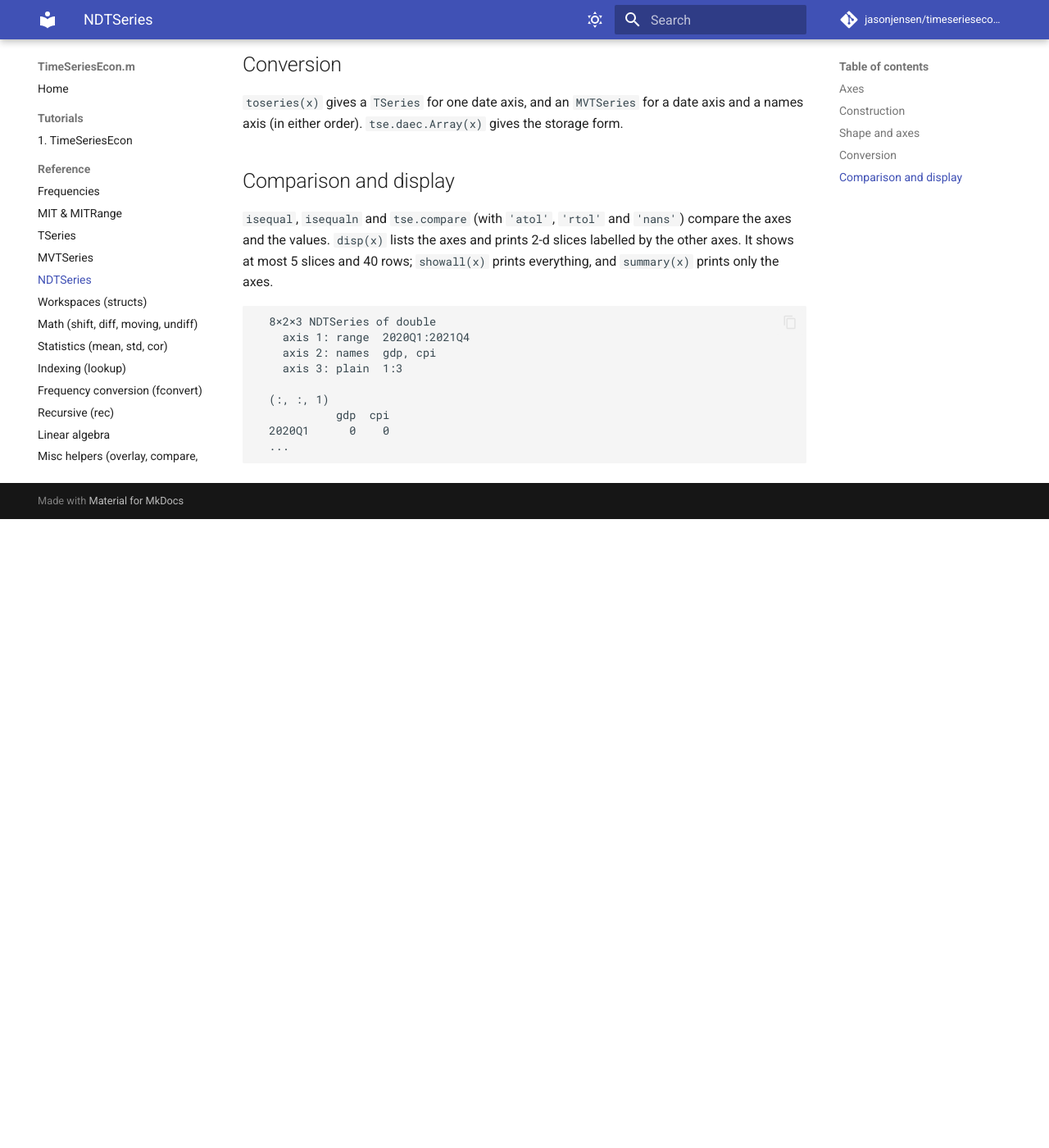
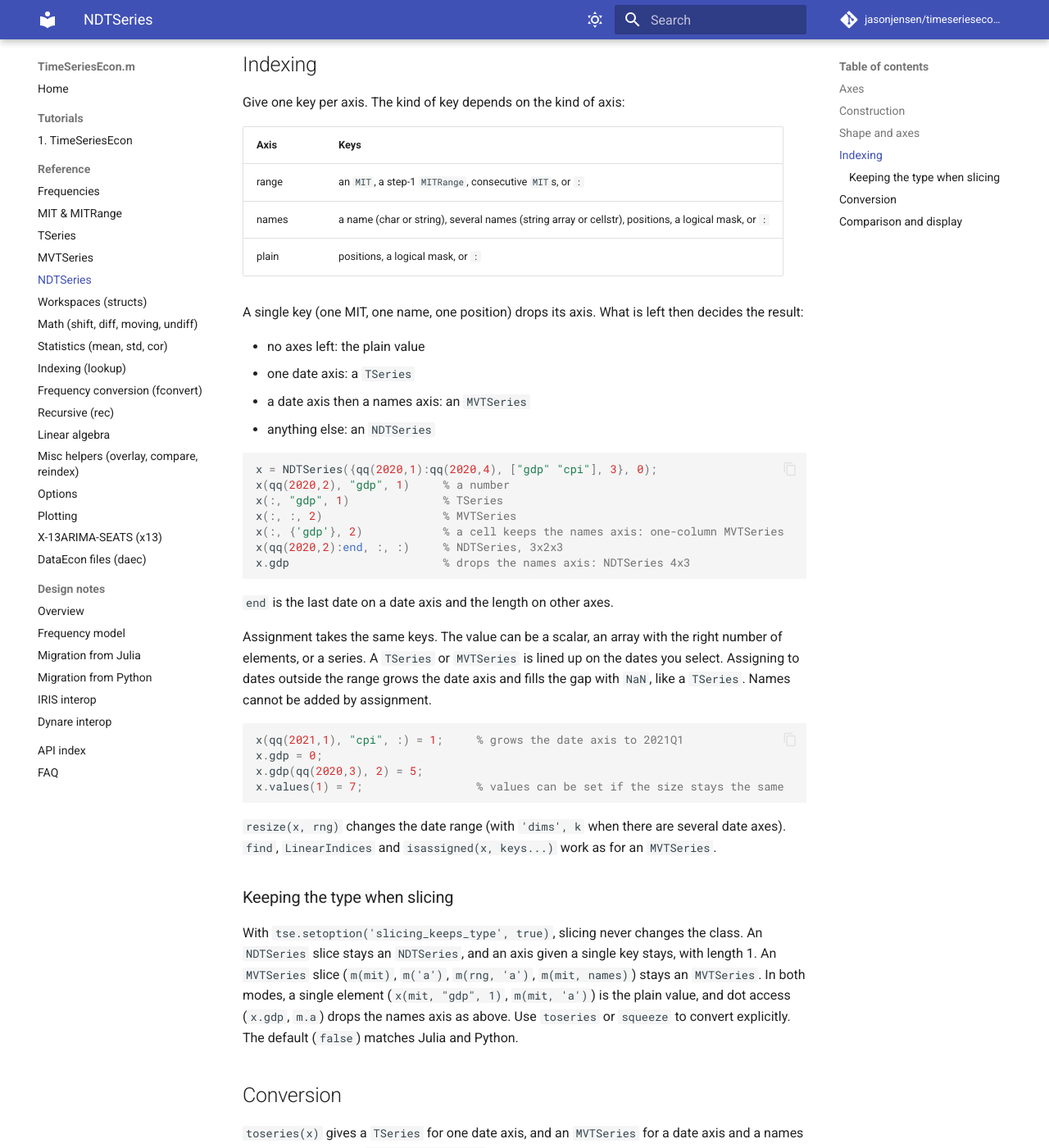
Before and after one commit to jasonjensen/TimeSeriesEcon.m, an MkDocs documentation site: the page built from docs/reference/ndtseries.md, in a window 1280 px wide and 1400 px high, scrolled down 2017 px. Shown: the whole window at 82% size. Built offline with MkDocs 1.6.1 and Material for MkDocs 9.7.7, drawn with Linux system fonts in a browser that asks for light colours; comment, search, counter and statistics services are not loaded; before the commit the page ends 2650 px from its top, so only the background shows below that; some of the changed text lies outside the part shown.

Commit message:
NDTSeries step 2: indexing, assignment and the slicing_keeps_type option
One key per axis (MIT/MITRange on date axes, names or positions on names
axes, positions on plain axes). A single key drops its axis, and the
result is handed back as a value, TSeries, MVTSeries or NDTSeries. x.name
drops the names axis holding name. Assignment takes the same keys, lines
up TSeries/MVTSeries values on the selected dates, and grows the date
axis for dates outside it. Adds end, resize, find, LinearIndices and
isassigned.

New option slicing_keeps_type (default false): when true, slices of an
NDTSeries or MVTSeries keep their class. Single elements and dot access
behave the same in both modes.

Co-Authored-By: Claude Opus 5.5 <noreply@anthropic.com>
Claude-Session: https://claude.ai/code/session_01LsQCKrny1Yg6RbKm3HGPCa

````diff
--- a/docs/reference/ndtseries.md
+++ b/docs/reference/ndtseries.md
@@ -10,8 +10,8 @@ has a labelled N-d series. It follows DataEcon's N-d objects, so it can be
 stored in `.daec` files.
 
 !!! note "Work in progress"
-    This page covers construction, shape, axes, conversion, comparison and
-    display. Indexing, time functions (`lag`, `diff`, `pct`, ...),
+    This page covers construction, shape, axes, indexing, conversion,
+    comparison and display. Time functions (`lag`, `diff`, `pct`, ...),
     reductions and arithmetic come in later steps.
 
 ## Axes
@@ -75,6 +75,63 @@ firstdate(v, 'dims', 2)          % 2020M1
 rangeof(v, 'dims', 1, 'drop', 1) % 2019Q2:2019Q4
 ```
 
+## Indexing
+
+Give one key per axis. The kind of key depends on the kind of axis:
+
+| Axis | Keys |
+|---|---|
+| range | an `MIT`, a step-1 `MITRange`, consecutive `MIT`s, or `:` |
+| names | a name (char or string), several names (string array or cellstr), positions, a logical mask, or `:` |
+| plain | positions, a logical mask, or `:` |
+
+A single key (one MIT, one name, one position) drops its axis. What is left
+then decides the result:
+
+- no axes left: the plain value
+- one date axis: a `TSeries`
+- a date axis then a names axis: an `MVTSeries`
+- anything else: an `NDTSeries`
+
+```matlab
+x = NDTSeries({qq(2020,1):qq(2020,4), ["gdp" "cpi"], 3}, 0);
+x(qq(2020,2), "gdp", 1)     % a number
+x(:, "gdp", 1)              % TSeries
+x(:, :, 2)                  % MVTSeries
+x(:, {'gdp'}, 2)            % a cell keeps the names axis: one-column MVTSeries
+x(qq(2020,2):end, :, :)     % NDTSeries, 3x2x3
+x.gdp                       % drops the names axis: NDTSeries 4x3
+```
+
+`end` is the last date on a date axis and the length on other axes.
+
+Assignment takes the same keys. The value can be a scalar, an array with the
+right number of elements, or a series. A `TSeries` or `MVTSeries` is lined up on
+the dates you select. Assigning to dates outside the range grows the date axis
+and fills the gap with `NaN`, like a `TSeries`. Names cannot be added by
+assignment.
+
+```matlab
+x(qq(2021,1), "cpi", :) = 1;     % grows the date axis to 2021Q1
+x.gdp = 0;
+x.gdp(qq(2020,3), 2) = 5;
+x.values(1) = 7;                 % values can be set if the size stays the same
+```
+
+`resize(x, rng)` changes the date range (with `'dims', k` when there are
+several date axes). `find`, `LinearIndices` and `isassigned(x, keys...)` work
+as for an `MVTSeries`.
+
+### Keeping the type when slicing
+
+With `tse.setoption('slicing_keeps_type', true)`, slicing never changes the
+class. An `NDTSeries` slice stays an `NDTSeries`, and an axis given a single key
+stays, with length 1. An `MVTSeries` slice (`m(mit)`, `m('a')`, `m(rng, 'a')`,
+`m(mit, names)`) stays an `MVTSeries`. In both modes, a single element
+(`x(mit, "gdp", 1)`, `m(mit, 'a')`) is the plain value, and dot access (`x.gdp`,
+`m.a`) drops the names axis as above. Use `toseries` or `squeeze` to convert
+explicitly. The default (`false`) matches Julia and Python.
+
 ## Conversion
 
 `toseries(x)` gives a `TSeries` for one date axis, and an `MVTSeries` for a date
````
Also changed, not shown: docs/reference/options.md (+1 -0 lines), 5 other files.
